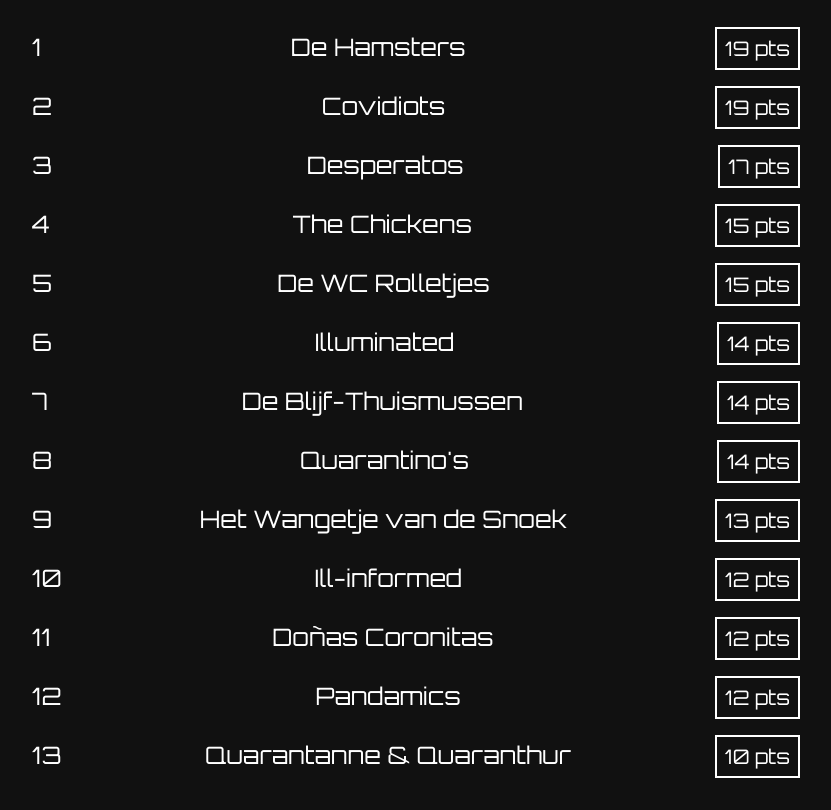
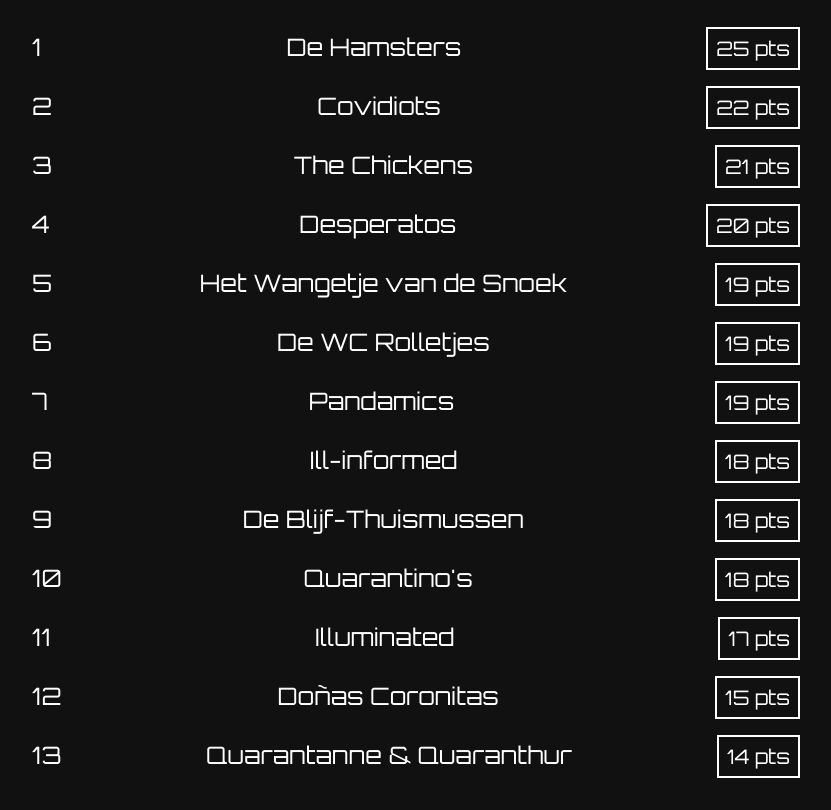
Before and after one commit to evansnicholas/quarantinequiz, a plain HTML site: page index.html in a window 1280 px wide. Shown: the part 233-1043 px from the top of the page, without its empty margins (224-1055 px from the left). Drawn offline with nearby package versions, Linux system fonts and the light colour scheme.

Commit message:
bedrijven

```diff
--- a/index.html
+++ b/index.html
@@ -16,19 +16,19 @@
   <body>
   <script>
     const leaderboard = [
-      { name: 'Ill-informed', points: 12 },
-      { name: 'Quarantanne & Quaranthur', points: 10 },
-      { name: 'Doñas Coronitas', points: 12 },
-      { name: 'Desperatos', points: 17 },
-      { name: 'The Chickens', points: 15 },
-      { name: 'Illuminated', points: 14 },
-      { name: 'De Hamsters', points: 19 },
-      { name: 'De Blijf-Thuismussen', points: 14 },
-      { name: 'Covidiots', points: 19 },
-      { name: 'Quarantino\'s', points: 14 },
-      { name: 'Het Wangetje van de Snoek', points: 13 },
-      { name: 'De WC Rolletjes', points: 15 },
-      { name: 'Pandamics', points: 12 }
+      { name: 'Ill-informed', points: 18 },
+      { name: 'Quarantanne & Quaranthur', points: 14 },
+      { name: 'Doñas Coronitas', points: 15 },
+      { name: 'Desperatos', points: 20 },
+      { name: 'The Chickens', points: 21 },
+      { name: 'Illuminated', points: 17 },
+      { name: 'De Hamsters', points: 25 },
+      { name: 'De Blijf-Thuismussen', points: 18 },
+      { name: 'Covidiots', points: 22 },
+      { name: 'Quarantino\'s', points: 18 },
+      { name: 'Het Wangetje van de Snoek', points: 19 },
+      { name: 'De WC Rolletjes', points: 19 },
+      { name: 'Pandamics', points: 19 }
     ]
     const leaderboardElem = document.getElementById("leaderboard");
     const listElems = leaderboard.sort((a, b) => b.points - a.points).forEach((entry, index) => {
```
